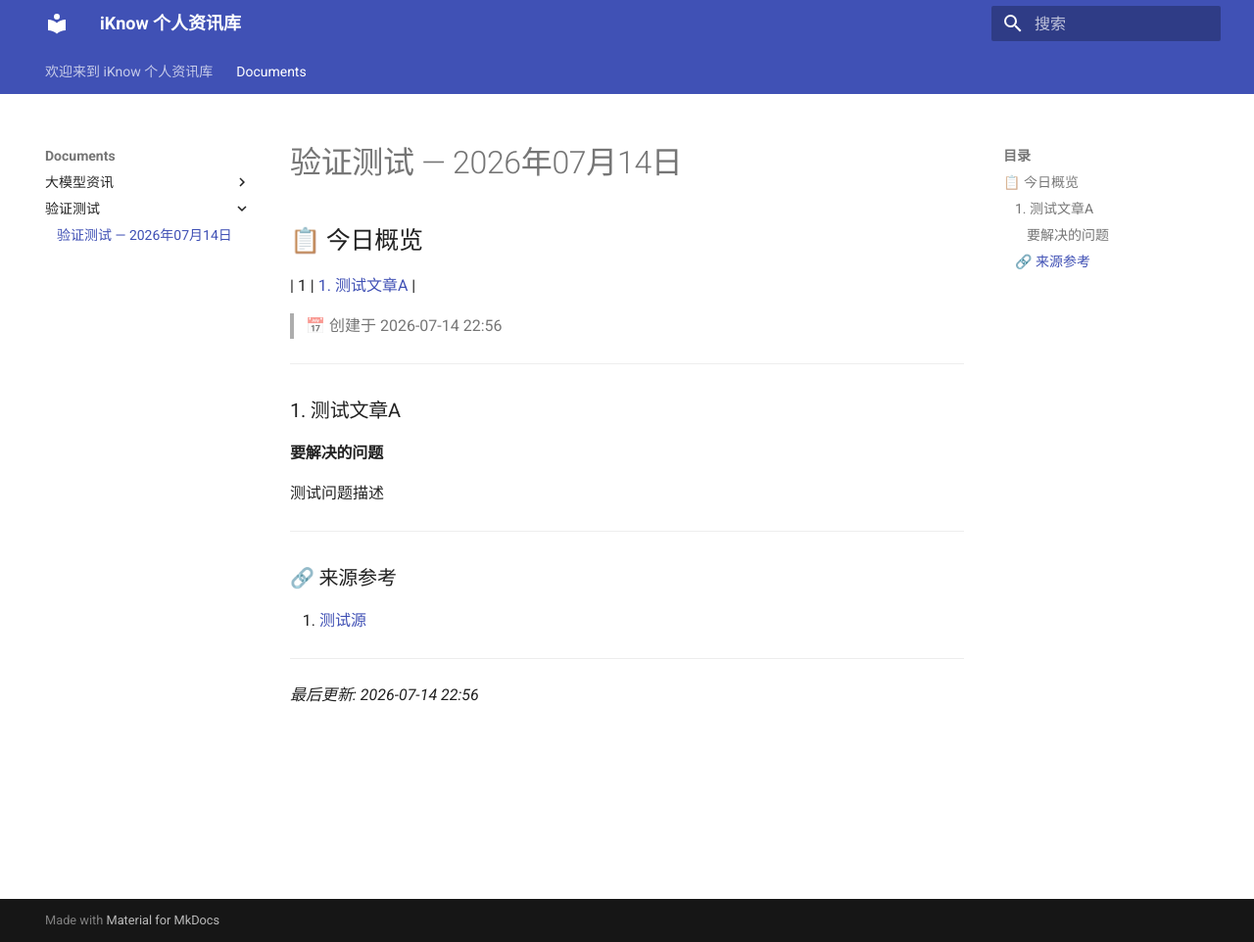
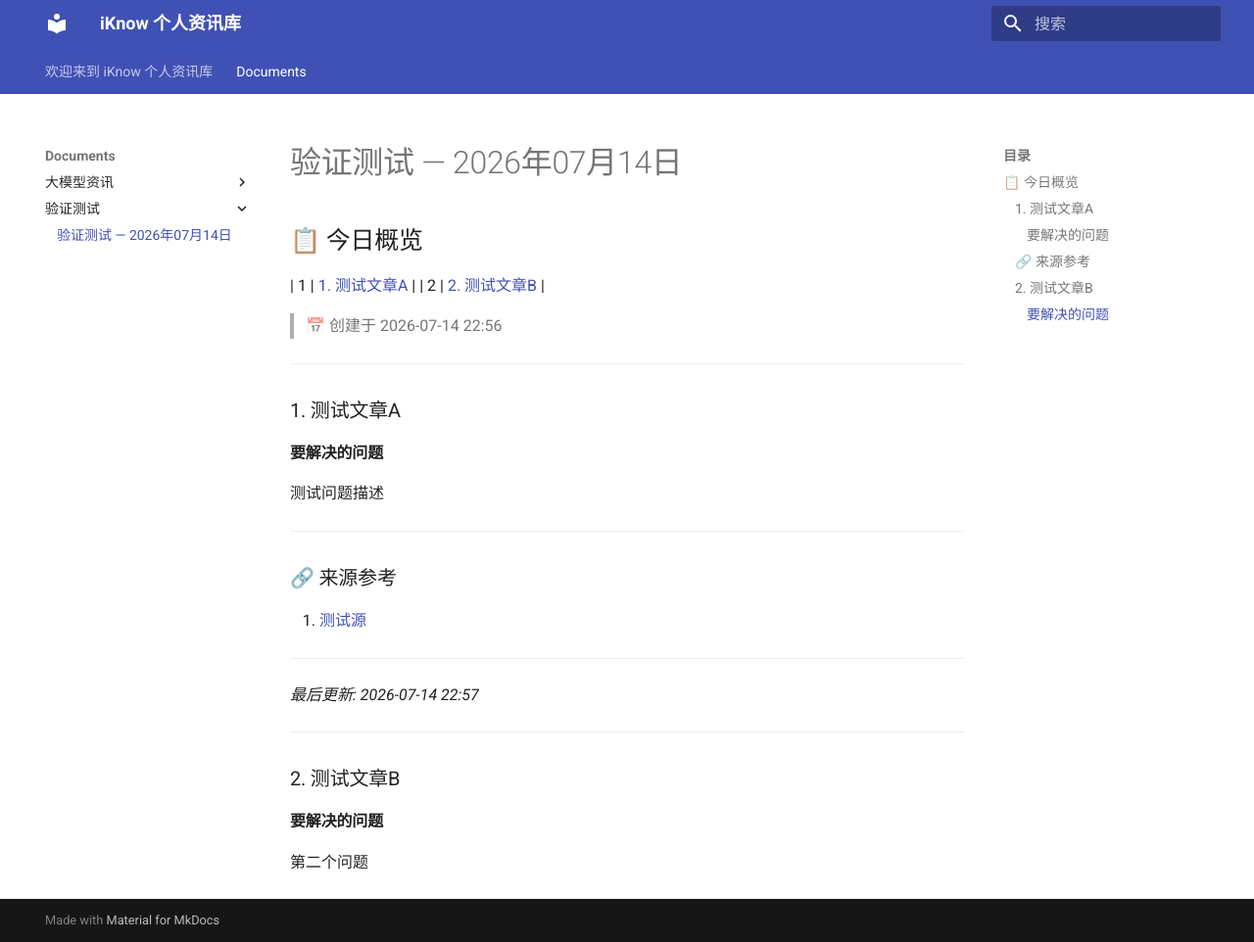
Before and after one commit to GREENNREDDDDB/iKnow, an MkDocs documentation site: the page built from data/documents/验证测试/20260714.md, in a window 1280 px wide and 962 px high. Shown: the whole window at 98% size. Built offline with MkDocs 1.6.1 and Material for MkDocs 9.7.7, drawn with Linux system fonts in a browser that asks for light colours.

Commit message:
docs: daily update 验证测试/20260714.md

```diff
--- a/data/documents/验证测试/20260714.md
+++ b/data/documents/验证测试/20260714.md
@@ -4,6 +4,8 @@
 ## 📋 今日概览
 
 | 1 | [1. 测试文章A](#1-测试文章a) |
+| 2 | [2. 测试文章B](#2-测试文章b) |
+
 
 > 📅 创建于 2026-07-14 22:56
 
@@ -20,4 +22,11 @@
 
 ---
 
-*最后更新: 2026-07-14 22:56*
+*最后更新: 2026-07-14 22:57*
+
+---
+
+### 2. 测试文章B
+
+#### 要解决的问题
+第二个问题
```
